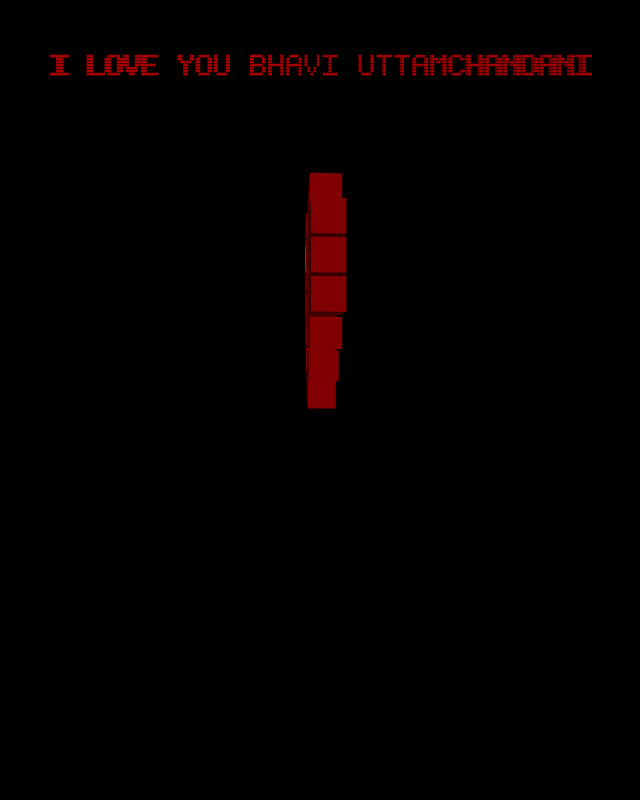
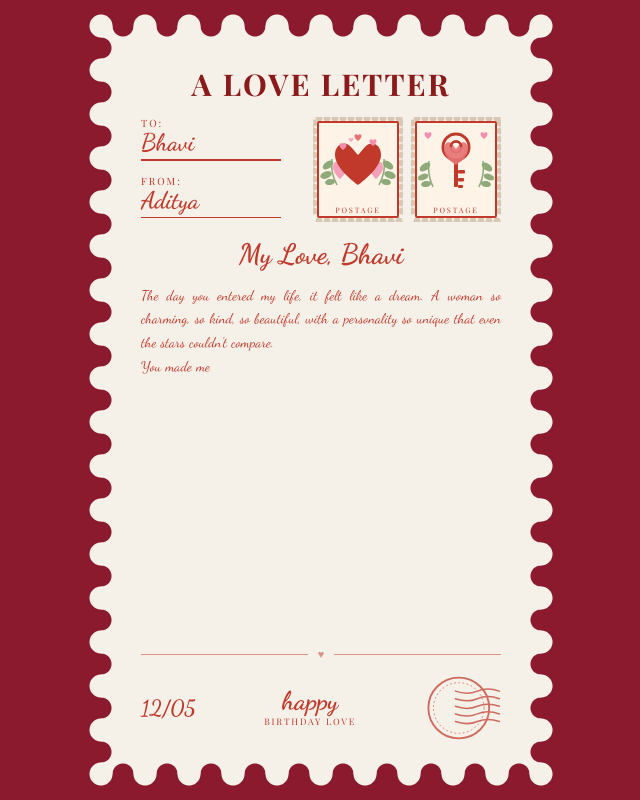
Before and after one commit to adityaxrawal/iloveyoubhaviuttamchandani, a React (Vite) app: page / in a window 1280 px wide. Shown: the whole page, without its empty margins (319-959 px from the left). Built offline with nearby package versions, Linux system fonts and the light colour scheme.

Commit message:
feat: integrate components into main experience with routing

```diff
--- a/src/App.tsx
+++ b/src/App.tsx
@@ -1,15 +1,18 @@
 import { BrowserRouter, Routes, Route } from "react-router-dom";
-import PixelPage3D from "./page/3d-heart";
+// import PixelPage3D from "./page/3d-heart";
 import GlobalCursor from "./components/global-context/global-cursor";
-import PixelRose from "./components/pixel-rose/pixel-rose";
+// import PixelRose from "./components/pixel-rose/pixel-rose";
+
+import LetterPage from "./page/letter";
 
 function App() {
   return (
     <BrowserRouter>
       <Routes>
-        <Route path="/love" element={<PixelPage3D />} />
-        <Route path="/rose" element={<PixelRose />} />
-        <Route path="*" element={<PixelPage3D />} />
+        {/* <Route path="/love" element={<PixelPage3D />} /> */}
+        {/* <Route path="/rose" element={<PixelRose />} /> */}
+        {/* <Route path="*" element={<PixelPage3D />} /> */}
+        <Route path="*" element={<LetterPage />} />
       </Routes>
       <GlobalCursor />
     </BrowserRouter>
--- /dev/null
+++ b/src/bu/BU.jsx
@@ -0,0 +1,54 @@
+import React, { useRef } from "react";
+import styles from "./BU.module.css";
+import { useScrollColor } from "../hooks/useScrollColor";
+
+// Section Components
+import BirthdayCard from "./BirthdayCard/BirthdayCard";
+import Messages from "./Messages/Messages";
+import LoveCard from "./LoveCard/LoveCard";
+import Footer from "./Footer/Footer";
+import PostCard from "./PostCard/PostCard";
+
+const SECTIONS = [
+  { id: "birthday-card", color: "#FFB6C1" },
+  { id: "text-one", color: "#E897A9" },
+  { id: "love-card", color: "#D0637C" },
+  { id: "text-two", color: "#B32244" },
+  { id: "postcards", color: "#8B1A2F" },
+  { id: "footer", color: "#8B1A2F" },
+];
+
+/**
+ * Main Page Component
+ * Renders a scroll-driven love letter experience with dynamic background transitions.
+ */
+export default function MyLoveBhavi() {
+  const rootRef = useRef(null);
+
+  // Drives the root container's background color dynamically on scroll
+  useScrollColor(rootRef, SECTIONS);
+
+  return (
+    <div ref={rootRef} className={styles.rootWrapper}>
+      {/* <BirthdayCard />
+
+      <Messages
+        id="text-one"
+        heading="A few words from the heart..."
+        body="Lorem ipsum dolor sit amet, consectetur adipiscing elit. Sed do eiusmod tempor incididunt ut labore et dolore magna aliqua. Ut enim ad minim veniam."
+      /> */}
+
+      {/* <LoveCard /> */}
+
+      {/* <Messages
+        id="text-two"
+        heading="And then, there was you..."
+        body="Lorem ipsum dolor sit amet, consectetur adipiscing elit. Duis aute irure dolor in reprehenderit in voluptate velit esse cillum dolore eu fugiat nulla pariatur."
+      /> */}
+
+      <PostCard id="postcards" />
+
+      {/* <Footer /> */}
+    </div>
+  );
+}
--- /dev/null
+++ b/src/bu/BU.module.css
@@ -0,0 +1,9 @@
+.rootWrapper {
+  min-height: 100vh;
+  width: 100vw;
+  /* Add smooth transition to the root for color interpolation */
+  transition: background-color 0.6s ease;
+  overflow-x: hidden;
+  font-family: -apple-system, BlinkMacSystemFont, "Segoe UI", Roboto, Oxygen-Sans, Ubuntu, Cantarell, "Helvetica Neue", sans-serif;
+  color: #333;
+}
--- /dev/null
+++ b/src/bu/PostCard/PostCardPage.jsx
@@ -0,0 +1,18 @@
+import React from 'react';
+import PostCard from './PostCard';
+
+/**
+ * Route-level page component rendered at /bhavi
+ * Wraps <ValentinePostcard> — customise props here to personalise.
+ */
+export default function PostCardPage() {
+  return (
+    <PostCard
+      toName="Bhavi"
+      fromName="Aditya"
+      salutation="My Love, Bhavi"
+      date="12/05"
+      bodyText={`Every moment with you feels like the first day of spring — warm, gentle, and full of promise. You are the melody that plays in my heart when the world is quiet, and the reason my mornings feel brighter. Words fall short of what you mean to me, but know this: you are my greatest adventure, my softest place to land, and the answer to every silent wish I have ever made.`}
+    />
+  );
+}
--- /dev/null
+++ b/src/page/letter.tsx
@@ -0,0 +1,8 @@
+import React from 'react';
+import MyLoveBhavi from '../bu/BU';
+
+const LetterPage: React.FC = () => {
+  return <MyLoveBhavi />;
+};
+
+export default LetterPage;
```
